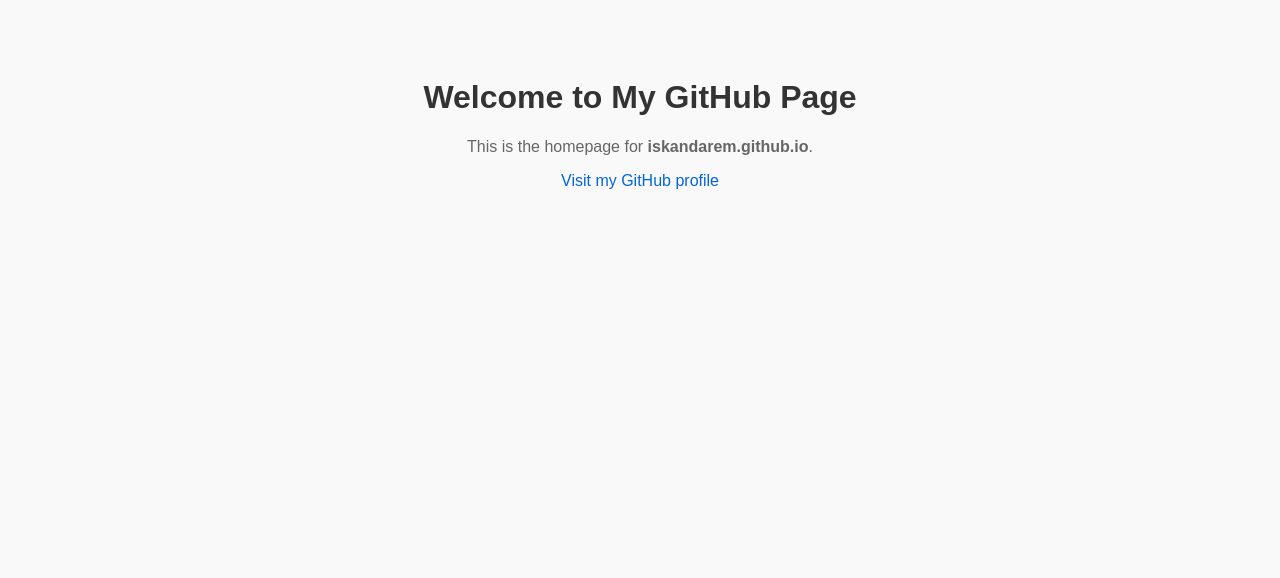
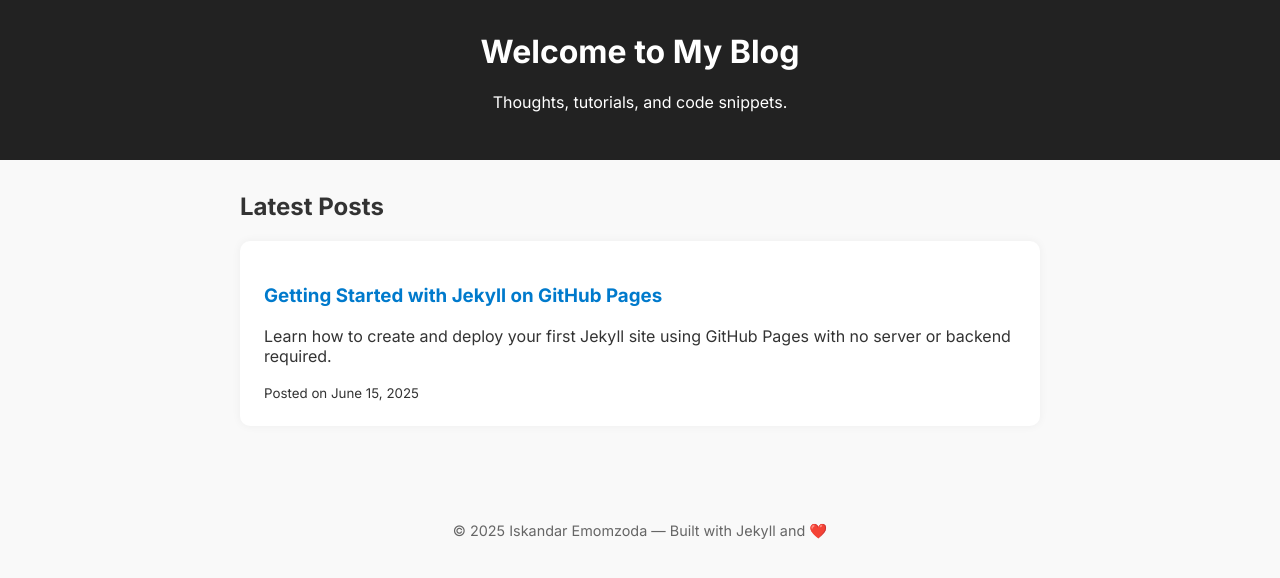
Before and after one commit to iskandarem/iskandarem.github.io, a plain HTML site: page index.html in a window 1280 px wide. Drawn offline with Linux system fonts and the light colour scheme.

Commit message:
first pages created;

```diff
--- a/index.html
+++ b/index.html
@@ -2,30 +2,83 @@
 <html lang="en">
 <head>
   <meta charset="UTF-8" />
-  <meta name="viewport" content="width=device-width, initial-scale=1.0" />
-  <title>Welcome to My GitHub Page</title>
+  <meta name="viewport" content="width=device-width, initial-scale=1.0"/>
+  <title>My Dev Blog</title>
+  <link href="https://fonts.googleapis.com/css2?family=Inter:wght@400;700&display=swap" rel="stylesheet">
   <style>
     body {
-      font-family: Arial, sans-serif;
-      background-color: #f9f9f9;
-      text-align: center;
-      padding: 50px;
-    }
-    h1 {
+      font-family: 'Inter', sans-serif;
+      margin: 0;
+      padding: 0;
+      background: #f9f9f9;
       color: #333;
     }
-    p {
+    header {
+      background: #222;
+      color: #fff;
+      padding: 2rem;
+      text-align: center;
+    }
+    main {
+      padding: 2rem;
+      max-width: 800px;
+      margin: 0 auto;
+    }
+    h1, h2 {
+      margin-top: 0;
+    }
+    .post {
+      background: #fff;
+      border-radius: 10px;
+      box-shadow: 0 0 10px rgba(0,0,0,0.05);
+      padding: 1.5rem;
+      margin-bottom: 2rem;
+    }
+    .post a {
+      color: #007acc;
+      text-decoration: none;
+      font-weight: bold;
+    }
+    .post a:hover {
+      text-decoration: underline;
+    }
+    footer {
+      text-align: center;
+      padding: 2rem;
+      font-size: 0.9em;
       color: #666;
-    }
-    a {
-      color: #0366d6;
-      text-decoration: none;
     }
   </style>
 </head>
 <body>
-  <h1>Welcome to My GitHub Page</h1>
-  <p>This is the homepage for <strong>iskandarem.github.io</strong>.</p>
-  <p><a href="https://github.com/iskandarem">Visit my GitHub profile</a></p>
+
+  <header>
+    <h1>Welcome to My Blog</h1>
+    <p>Thoughts, tutorials, and code snippets.</p>
+  </header>
+
+  <main>
+    <section>
+      <h2>Latest Posts</h2>
+
+      <!-- Example blog post preview -->
+      <!-- <div class="post">
+        <h3><a href="/blog/first-post.html">How to Build an HTTP Client with Fetch</a></h3>
+        <p>A practical guide to making HTTP requests using fetch(), including GET and POST methods, and token management strategies.</p>
+        <small>Posted on June 28, 2025</small>
+      </div> -->
+
+      <div class="post">
+        <h3><a href="./blogs/jekyll-setup.html">Getting Started with Jekyll on GitHub Pages</a></h3>
+        <p>Learn how to create and deploy your first Jekyll site using GitHub Pages with no server or backend required.</p>
+        <small>Posted on June 15, 2025</small>
+      </div>
+
+    </section>
+  </main>
+
+  <footer>
+    &copy; 2025 Iskandar Emomzoda — Built with Jekyll and ❤️
+  </footer>
 </body>
 </html>
```
Also changed, not shown: blogs/jekyll-setup.html (added, +84 -0 lines).
